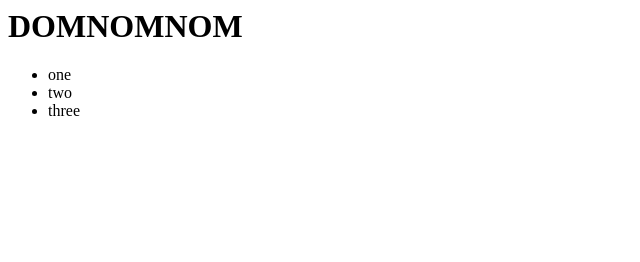
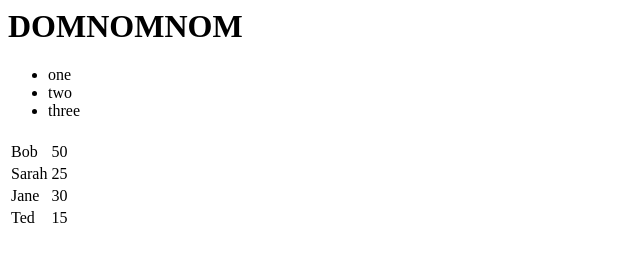
Before and after one commit to ironfroggy/domnomnom, a plain HTML site: page index.html in a window 1280 px wide. Shown: the whole page, without its empty margins (0-640 px from the left). Drawn offline with Linux system fonts and the light colour scheme.

Commit message:
Add deafult clone-after for LI and TR. Also, operate better on some data.

```diff
--- a/domnomnom.js
+++ b/domnomnom.js
@@ -1,3 +1,11 @@
+(function() {
+
+    var default_applies = {
+            LI: "clone-after"
+        ,   TR: "clone-after"
+    }
+    ;
+
     $.fn.domnomnom = function domnomnom(data) {
         var result = $();
         function add_result(r) {
@@ -22,9 +30,8 @@ $.fn.domnomnom = function domnomnom(data) {
                 })
             }
 
-        if (template.hasClass('clone-after')) {
+            if (template.hasClass('clone-after') || default_applies[template[0].tagName] == "clone-after") {
                 copy.removeClass('clone-after');
-            console.debug(copy);
                 template.parent().append(copy);
             } else {
                 template.replaceWith(copy);
@@ -33,3 +40,5 @@ $.fn.domnomnom = function domnomnom(data) {
 
         return result;
     };
+
+})();
--- a/index.html
+++ b/index.html
@@ -8,6 +8,14 @@
                 "h1": "DOMNOMNOM",
                 "ul": {
                     "li": ["one", "two", "three"]
+                },
+                "table": {
+                    "tr": [
+                        {".name": "Bob", ".age": "50"},
+                        {".name": "Sarah", ".age": "25"},
+                        {".name": "Jane", ".age": "30"},
+                        {".name": "Ted", ".age": "15"}
+                    ]
                 }
             });
         });
@@ -21,5 +29,11 @@
         <ul>
             <li class=clone-after></li>
         </ul>
+        <table>
+            <tr>
+                <td class=name></td>
+                <td class=age></td>
+            </tr>
+        </table>
     </body>
 </html>
```
Lines whose indentation alone changed are shown as unchanged.
